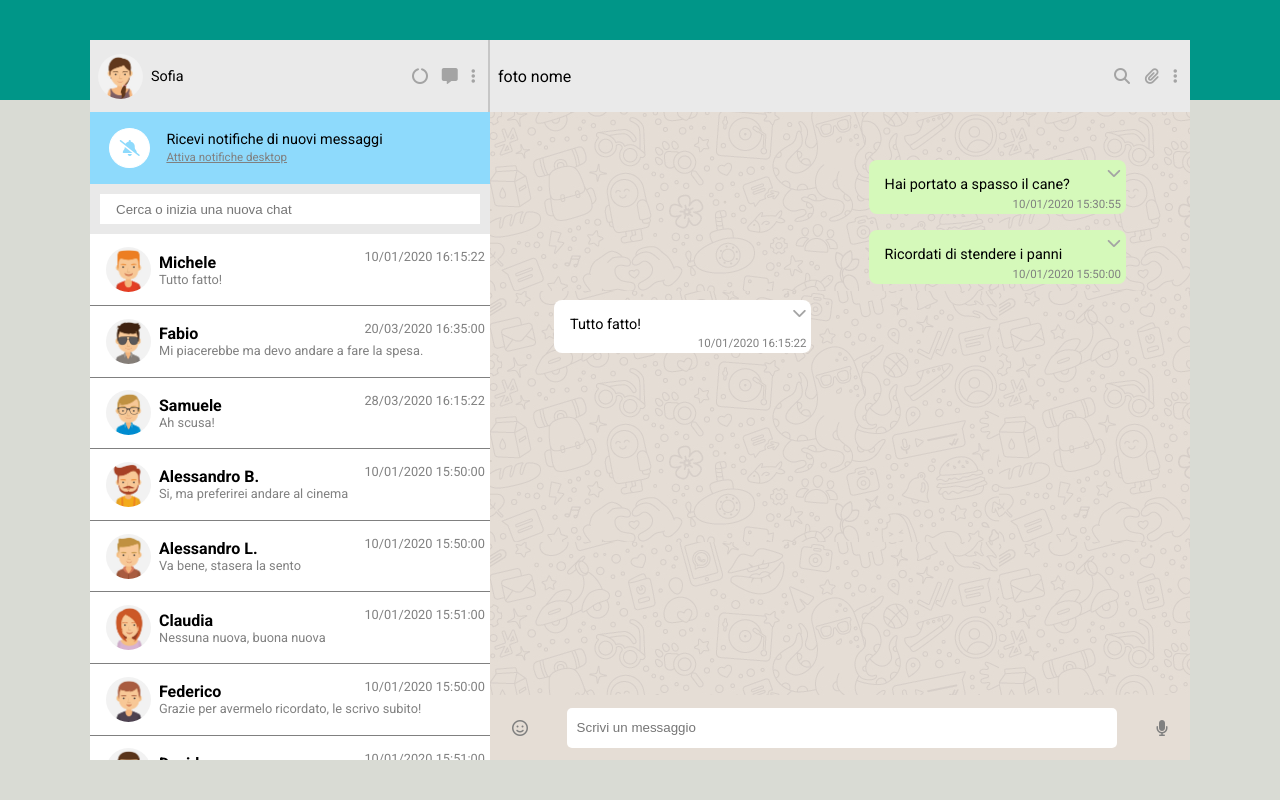
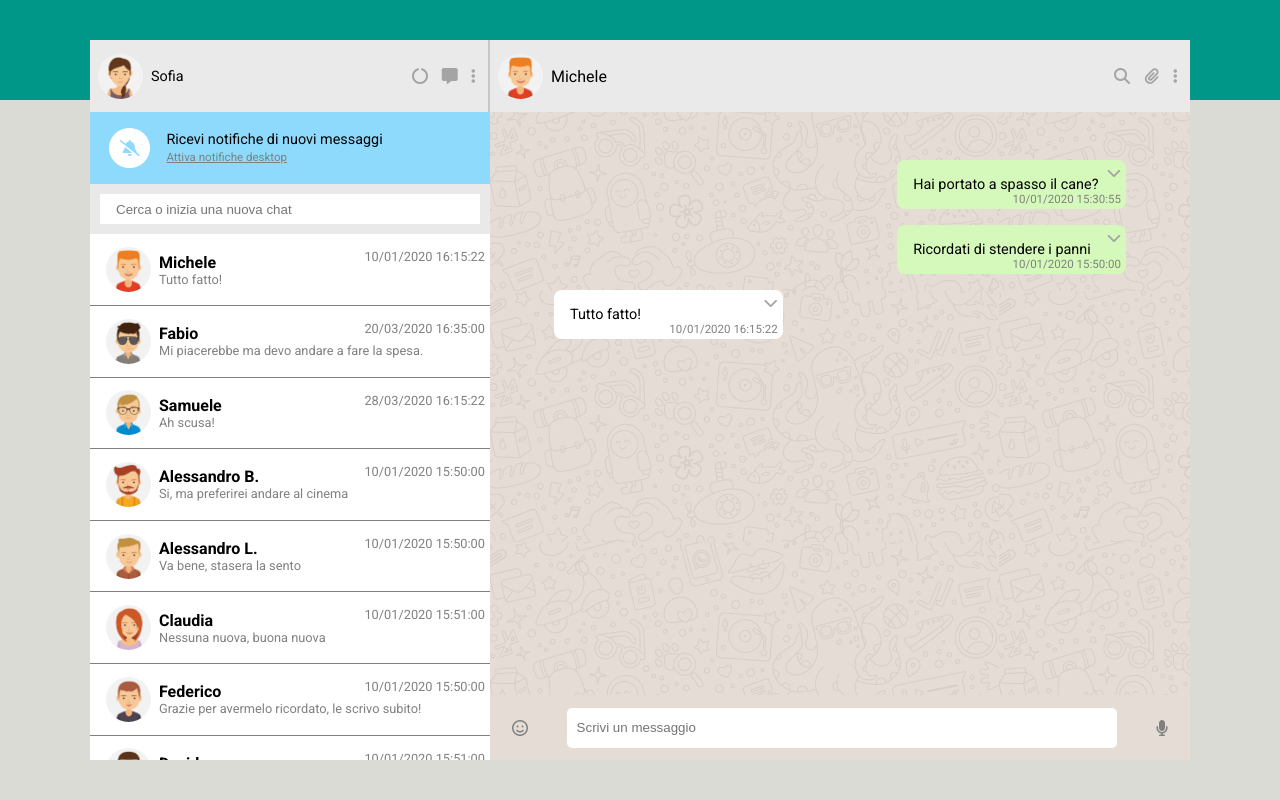
Before and after one commit to Andrea-Baggio/vue-boolzapp, a plain HTML site: page index.html in a window 1280 px wide. Drawn offline with nearby package versions, Linux system fonts and the light colour scheme.

Commit message:
nome e foto dinamici

```diff
--- a/css/style.css
+++ b/css/style.css
@@ -160,6 +160,12 @@ main {
     position: relative;
 }
 
+.selected-contact {
+    display: flex;
+    align-items: center;
+    gap: .5rem;
+}
+
 .main-main {
     height: calc(100vh - 30%);
     overflow-y: auto;
@@ -173,12 +179,12 @@ main {
     font-size: .9em;
     padding: 1rem;
     max-width: 45%;
-    min-width: 45%;
+    min-width: 40%;
     flex: 0 1 auto;
     border-radius: .5rem;
     position: relative;
     overflow-wrap: break-word;
-    padding-bottom: 1.3rem;
+    padding-bottom: 1rem;
 }
 
 .message-sent {
--- a/index.html
+++ b/index.html
@@ -85,8 +85,8 @@
                     <main>
                         <div class="main-top">
                             <div class="selected-contact">
-                                foto
-                                nome
+                                <img :src="'img/avatar' + contacts[activeIndex].avatar + '.jpg'">
+                                <div>{{contacts[activeIndex].name}}</div>
                             </div>
                             <div class="chat-icons">
                                 <i class="fa-solid fa-magnifying-glass"></i>
```
